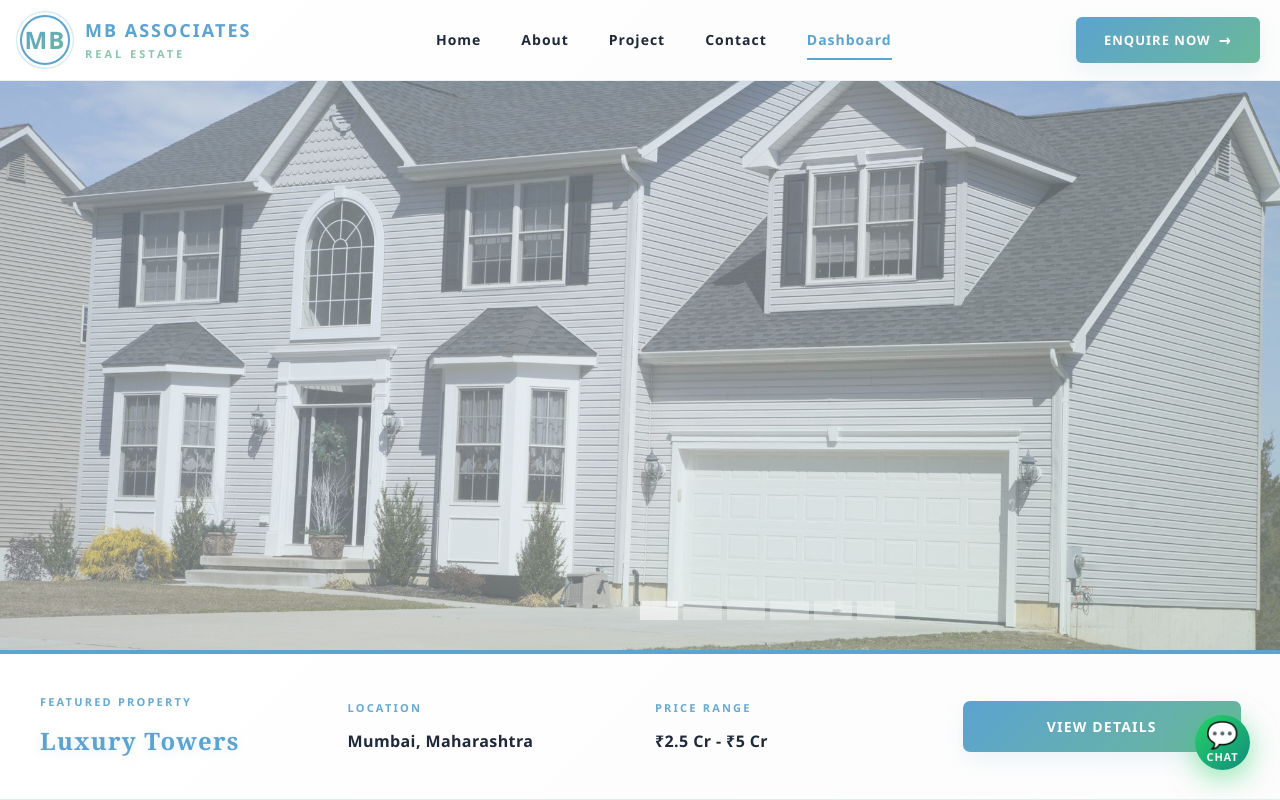
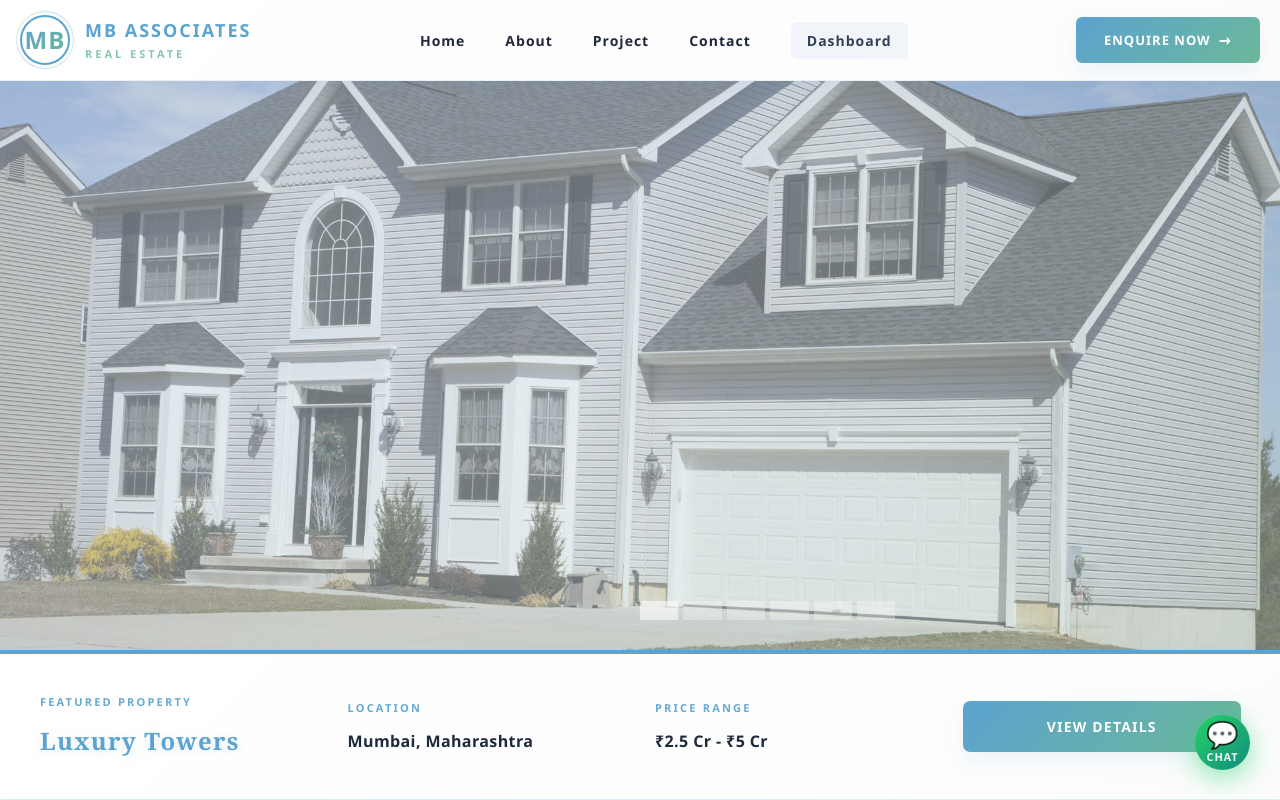
Before and after one commit to rajpatil2006/MBASSOCIATES, a React app in the folder frontend/: page / in a window 1280 px wide. Shown: the top 800 px of the page. Built offline with nearby package versions, Linux system fonts and the light colour scheme; the HTML template or start-up script is replaced by a standard one.

Commit message:
Dashboard

```diff
--- a/frontend/src/components/Header.css
+++ b/frontend/src/components/Header.css
@@ -534,3 +534,19 @@
     opacity: 1;
   }
 }
+
+
+/* Add this to Header.css */
+.portal-link {
+  background-color: #f1f5f9;
+  padding: 8px 16px !important;
+  border-radius: 6px;
+  font-weight: 600;
+  color: #334155 !important;
+  transition: all 0.3s ease;
+}
+
+.portal-link:hover {
+  background-color: #5ba3d0;
+  color: white !important;
+}
--- a/frontend/src/components/Header.jsx
+++ b/frontend/src/components/Header.jsx
@@ -67,19 +67,14 @@ export default function Header(userRole) {
               </Link>
             ))}
 
+        {/* NEW: Dynamic Role-Based Portal Link (Inline styles removed) */}
             <Link
               to={userRole ? "/dashboard" : "/login"}
               className="nav-link portal-link"
               onClick={() => setMenuOpen(false)}
-              style={{
-                fontWeight: 'bold',
-                color: '#5ba3d0', /* Primary Blue */
-                borderBottom: '2px solid #5ba3d0'
-              }}
             >
               {userRole ? "Dashboard" : "Portal Login"}
             </Link>
-
 
 
           </nav>
```
